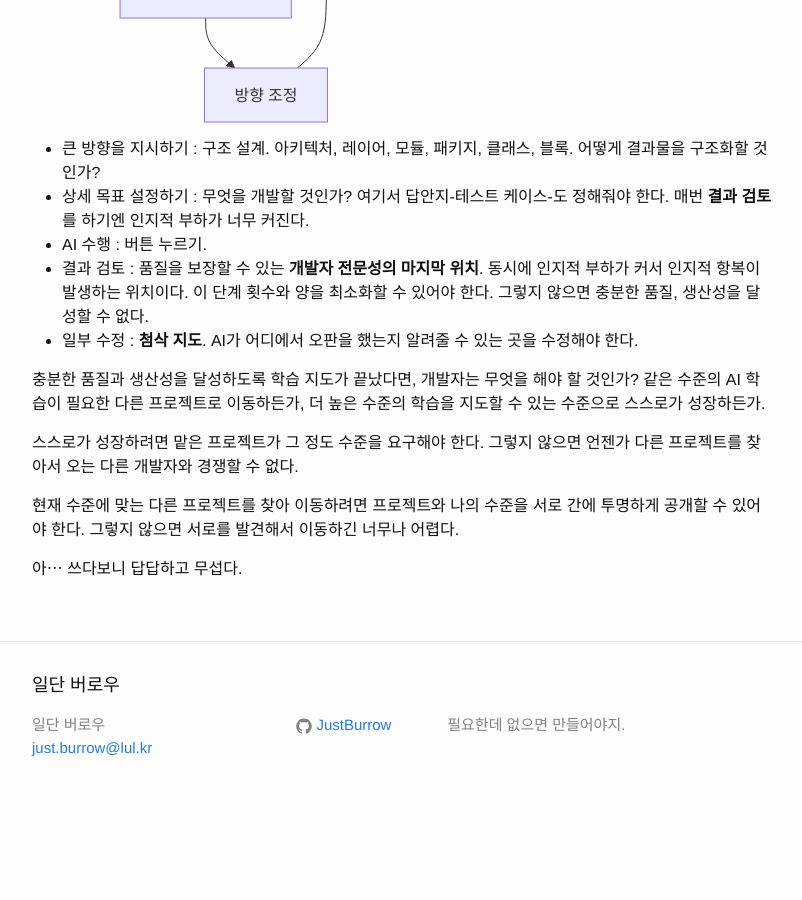
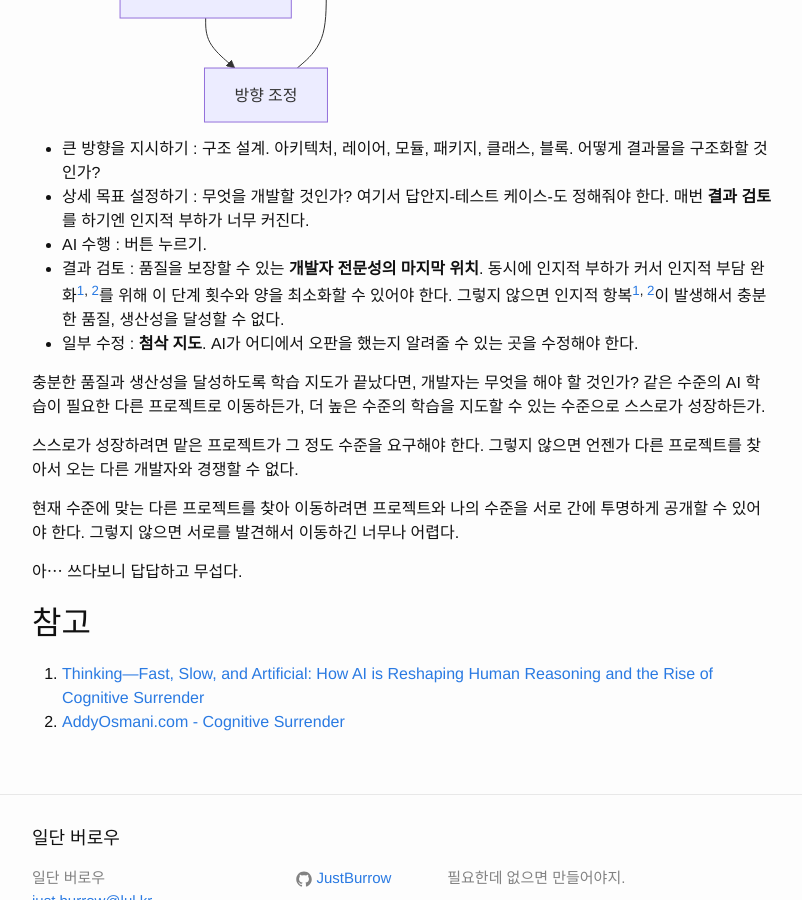
Before and after one commit to JustBurrow/JustBurrow.github.io, a Jekyll site: the page built from _posts/2026-05-24-future-job.md, in a window 1280 px wide and 900 px high, scrolled down 1341 px. Shown: the whole window, without its empty margins (238-1040 px from the left). Built offline with Jekyll 4.4.1, drawn with Linux system fonts in a browser that asks for light colours; before the commit the page ends 2166 px from its top, so only the background shows below that.

Commit message:
⛓️‍💥 참고 문서 추가.

```diff
--- a/_posts/2026-05-24-future-job.md
+++ b/_posts/2026-05-24-future-job.md
@@ -32,7 +32,7 @@ flowchart TD
 - 큰 방향을 지시하기 : 구조 설계. 아키텍처, 레이어, 모듈, 패키지, 클래스, 블록. 어떻게 결과물을 구조화할 것인가?
 - 상세 목표 설정하기 : 무엇을 개발할 것인가? 여기서 답안지-테스트 케이스-도 정해줘야 한다. 매번 **결과 검토**를 하기엔 인지적 부하가 너무 커진다.
 - AI 수행 : 버튼 누르기.
-- 결과 검토 : 품질을 보장할 수 있는 **개발자 전문성의 마지막 위치**. 동시에 인지적 부하가 커서 인지적 항복이 발생하는 위치이다. 이 단계 횟수와 양을 최소화할 수 있어야 한다. 그렇지 않으면 충분한 품질, 생산성을 달성할 수 없다.
+- 결과 검토 : 품질을 보장할 수 있는 **개발자 전문성의 마지막 위치**. 동시에 인지적 부하가 커서 인지적 부담 완화<sup>[1][1], [2][2]</sup>를 위해 이 단계 횟수와 양을 최소화할 수 있어야 한다. 그렇지 않으면 인지적 항복<sup>[1][1], [2][2]</sup>이 발생해서 충분한 품질, 생산성을 달성할 수 없다.
 - 일부 수정 : **첨삭 지도**. AI가 어디에서 오판을 했는지 알려줄 수 있는 곳을 수정해야 한다.
 
 충분한 품질과 생산성을 달성하도록 학습 지도가 끝났다면, 개발자는 무엇을 해야 할 것인가? 같은 수준의 AI 학습이 필요한 다른 프로젝트로 이동하든가, 더 높은 수준의 학습을 지도할 수 있는 수준으로 스스로가 성장하든가.
@@ -42,3 +42,11 @@ flowchart TD
 현재 수준에 맞는 다른 프로젝트를 찾아 이동하려면 프로젝트와 나의 수준을 서로 간에 투명하게 공개할 수 있어야 한다. 그렇지 않으면 서로를 발견해서 이동하긴 너무나 어렵다.
 
 아⋯ 쓰다보니 답답하고 무섭다.
+
+## 참고
+
+1. [Thinking—Fast, Slow, and Artificial: How AI is Reshaping Human Reasoning and the Rise of Cognitive Surrender][1]
+2. [AddyOsmani.com - Cognitive Surrender][2]
+
+[1]: https://papers.ssrn.com/sol3/papers.cfm?abstract_id=6097646
+[2]: https://addyosmani.com/blog/cognitive-surrender
```
